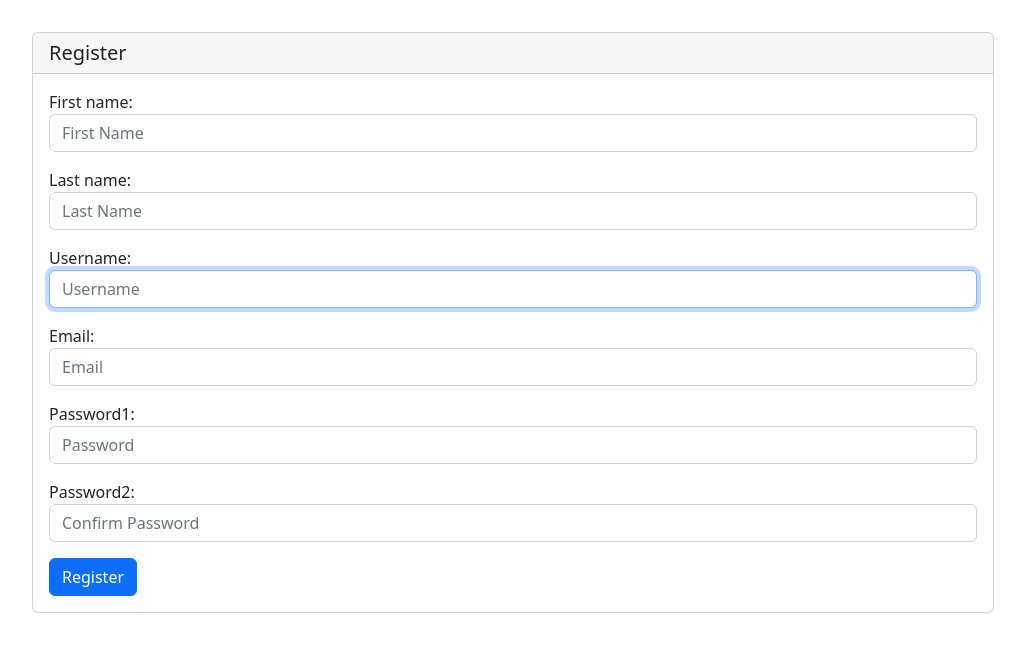
After one commit to abdulmoiz-m/Banking_Project, a Django app: page /bestbank/register/ in a window 1280 px wide. The commit adds this page. Shown: the top 652 px of the page, without its empty margins (127-1152 px from the left). Run offline with Django 3.2, Linux system fonts and the light colour scheme.

```diff
--- /dev/null
+++ b/BestBank/forms.py
@@ -0,0 +1,40 @@
+from django import forms
+from django.contrib.auth.forms import UserCreationForm
+from django.contrib.auth.models import User
+
+
+class UserRegistrationForm(UserCreationForm):
+    first_name = forms.CharField(max_length=1000, required=True,
+                                 widget=forms.TextInput(attrs={'placeholder': 'First Name',
+                                                               'class': 'form-control',
+                                                               }))
+    last_name = forms.CharField(max_length=1000, required=True,
+                                widget=forms.TextInput(attrs={'placeholder': 'Last Name',
+                                                              'class': 'form-control',
+                                                              }))
+
+    password1 = forms.CharField(max_length=50, required=True,
+                                widget=forms.PasswordInput(attrs={'placeholder': 'Password',
+                                                                  'class': 'form-control',
+                                                                  'data-toggle': 'password',
+                                                                  'id': 'password',
+                                                                  }))
+    password2 = forms.CharField(max_length=50, required=True,
+                                widget=forms.PasswordInput(attrs={'placeholder': 'Confirm Password',
+                                                                  'class': 'form-control',
+                                                                  'data-toggle': 'password',
+                                                                  'id': 'password',
+                                                                  }))
+
+    username = forms.CharField(max_length=1000, required=True,
+                               widget=forms.TextInput(attrs={'placeholder': 'Username',
+                                                             'class': 'form-control',
+                                                             }))
+    email = forms.EmailField(required=True,
+                             widget=forms.TextInput(attrs={'placeholder': 'Email',
+                                                           'class': 'form-control',
+                                                           }))
+
+    class Meta:
+        model = User
+        fields = ['first_name', 'last_name', 'username', 'email', 'password1', 'password2']
--- a/BestBank/urls.py
+++ b/BestBank/urls.py
@@ -2,5 +2,7 @@ from django.urls import path
 from . import views
 
 urlpatterns = [
-    path('', views.homepage, name="homepage")
+    path('', views.homepage, name="homepage"),
+    path('register/', views.register_view, name='register'),
+    path('login/', views.login_view, name='login'),
 ]
--- a/BestBank/views.py
+++ b/BestBank/views.py
@@ -1,6 +1,33 @@
-from django.shortcuts import render
-
+from django.shortcuts import render, redirect
+from django.contrib.auth.forms import UserCreationForm, AuthenticationForm
+from django.contrib.auth import login
+from django.contrib.auth.decorators import login_required
+from .forms import UserRegistrationForm
 
 # Create your views here.
 def homepage(request):
     return render(request, 'homepage.html')
+
+
+def register_view(request):
+    if request.method == 'POST':
+        form = UserRegistrationForm(request.POST or None)
+        if form.is_valid():
+            user = form.save()
+            login(request, user)
+            return redirect('homepage')
+    else:
+        form = UserRegistrationForm()
+    return render(request, 'register.html', {'form': form})
+
+
+def login_view(request):
+    if request.method == 'POST':
+        form = AuthenticationForm(data=request.POST)
+        if form.is_valid():
+            user = form.get_user()
+            login(request, user)
+            return redirect('homepage')
+    form = AuthenticationForm
+
+    return render(request, 'login.html', {'form': form})
--- a/static/css/styles.css
+++ b/static/css/styles.css
@@ -5,3 +5,8 @@ body {
 .section {
     background-color: #e3f2fd;
 }
+
+
+form > .alert > ul > li {
+    list-style: none;
+}
--- /dev/null
+++ b/templates/register.html
@@ -0,0 +1,25 @@
+<!DOCTYPE html>
+<html lang="en">
+<head>
+    <meta charset="UTF-8">
+    <link href="https://cdn.jsdelivr.net/npm/bootstrap@5.2.2/dist/css/bootstrap.min.css" rel="stylesheet" integrity="sha384-Zenh87qX5JnK2Jl0vWa8Ck2rdkQ2Bzep5IDxbcnCeuOxjzrPF/et3URy9Bv1WTRi" crossorigin="anonymous">
+    <title>Title</title>
+</head>
+
+<div class="row justify-content-center">
+<div class="col-sm-9 pb-2 px-2 my-3 pt-3">
+    <div class="card w-100 mx-auto">
+        <h5 class="card-header">Register</h5>
+        <div class="card-body">
+            <form action="" method="post">
+                {% csrf_token %}
+                {{ form.as_p }}
+                <button class="btn btn-primary" type="submit">Register</button>
+            </form>
+        </div>
+    </div>
+</div>
+</div>
+</div>
+</body>
+</html>
```
Also changed, not shown: templates/homepage.html (+5 -2 lines), templates/login.html (added, +27 -0 lines), db.sqlite3.
